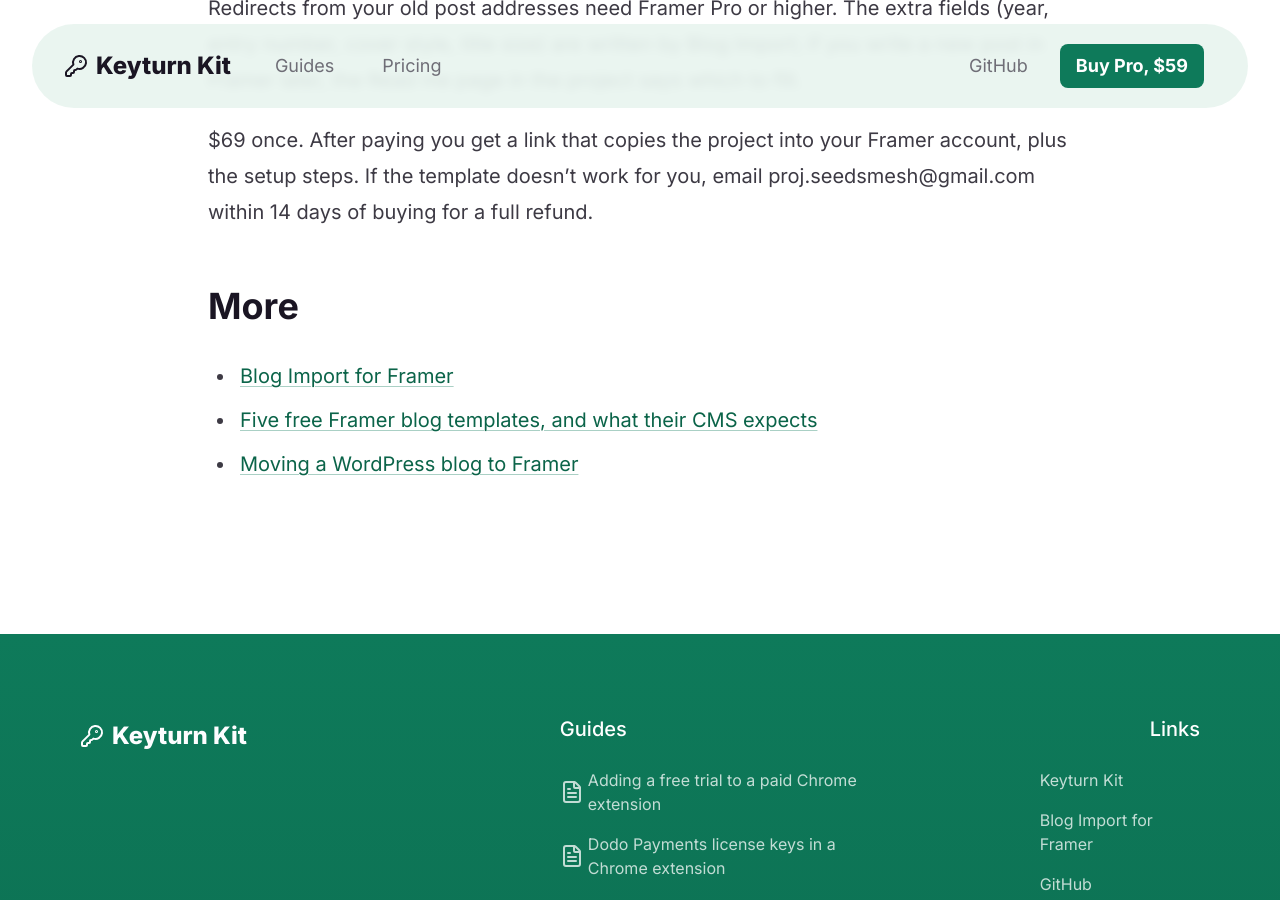
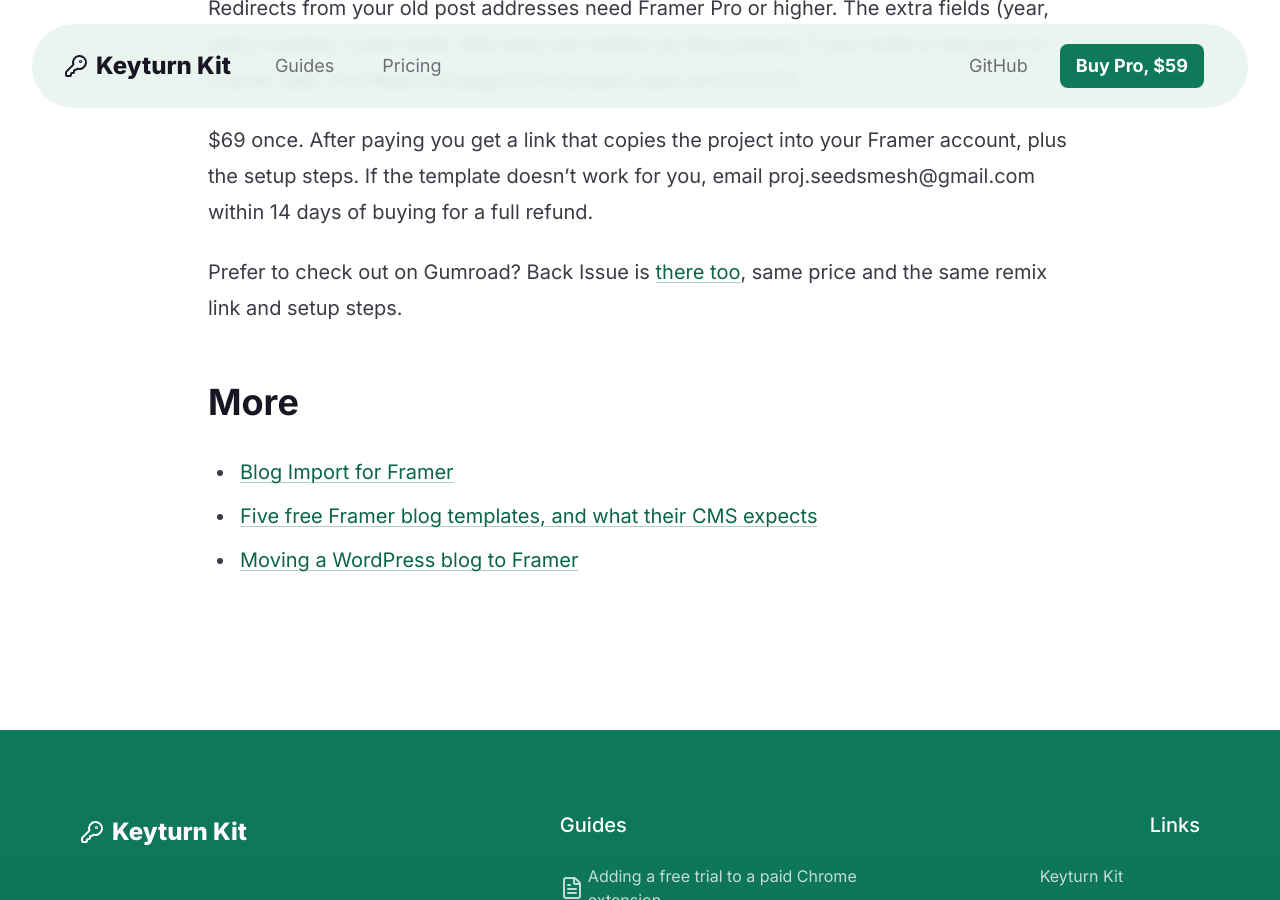
Before and after one commit to keyturnkit/keyturnkit.github.io, a Jekyll site: the page built from back-issue/index.md, in a window 1280 px wide and 900 px high, scrolled down 4360 px. Built offline with Jekyll 4.4.1, drawn with Linux system fonts in a browser that asks for light colours.

Commit message:
Back Issue page: Gumroad checkout as a second option (V519)

```diff
--- a/back-issue/index.md
+++ b/back-issue/index.md
@@ -44,6 +44,8 @@
 
 $69 once. After paying you get a link that copies the project into your Framer account, plus the setup steps. If the template doesn't work for you, email proj.seedsmesh@gmail.com within 14 days of buying for a full refund.
 
+Prefer to check out on Gumroad? Back Issue is [there too](https://mamstudiohq.gumroad.com/l/rnolgb?utm_source=site&utm_campaign=back-issue), same price and the same remix link and setup steps.
+
 ## More
 
 - [Blog Import for Framer](/blog-import/)
```
